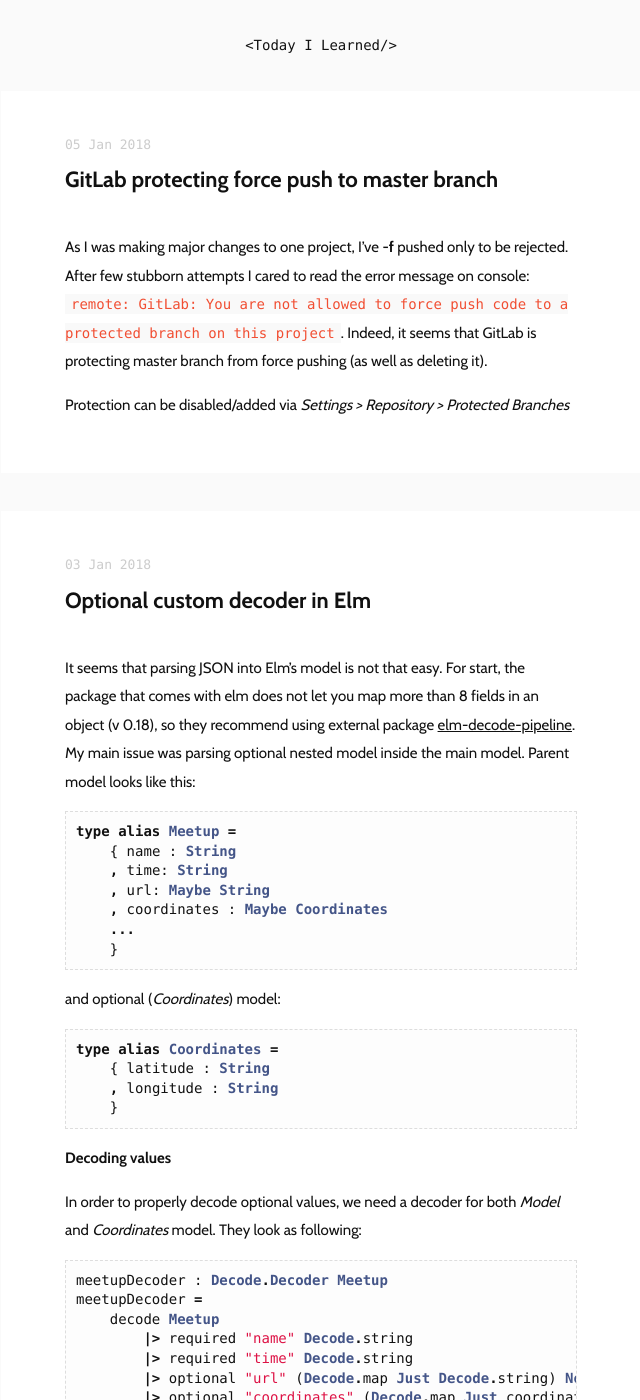
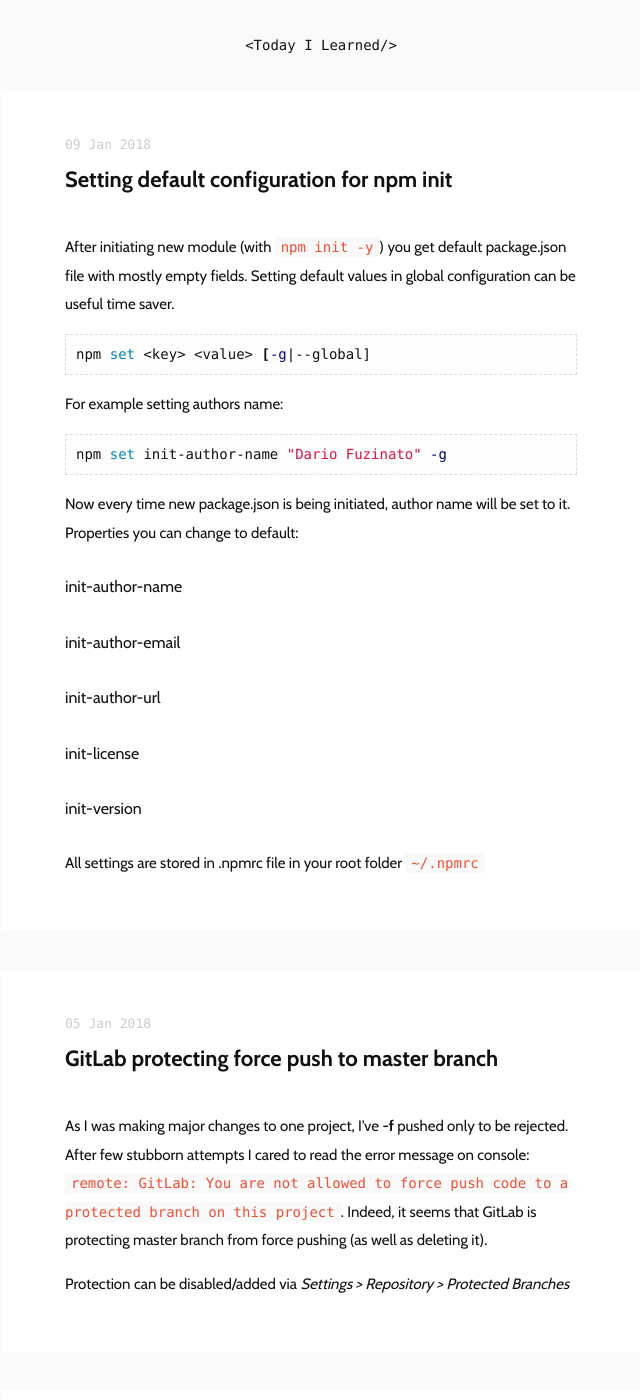
Before and after one commit to fuzinato/fuzinato.github.io, a Jekyll site: the page built from index.html, in a window 1280 px wide and 1400 px high. Shown: the whole window, without its empty margins (319-959 px from the left). Built offline with Jekyll 4.4.1, drawn with Linux system fonts in a browser that asks for light colours; the list of posts is cut into pages by our own code; some of the changed lines change nothing that is shown.

Commit message:
Update from Forestry.io - npm-cli-setting-default-configuration.md

````diff
--- a/_drafts/_posts/npm-cli-setting-default-configuration.md
+++ b/_posts/2018-01-13-npm-cli-setting-default-configuration.md
@@ -6,7 +6,6 @@
 tags: npm
 resources: https://medium.com/p/422f55a248df/edit
 ---
-Setting default configuration
 After initiating new module (with `npm init -y`) you get default package.json file with mostly empty fields. Setting default values in global configuration can be useful time saver.
 ```bash
 npm set <key> <value> [-g|--global]
````
Also changed, not shown: .forestry/front_matter/templates/posts.yml.
